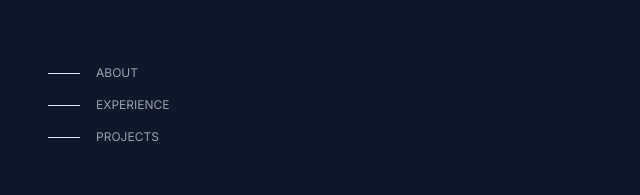
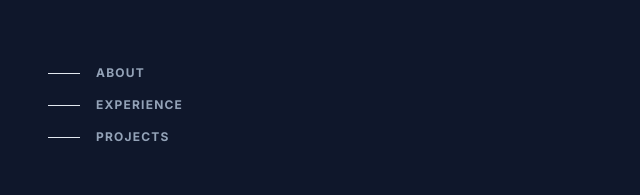
Before and after one commit to TranLamHuyB2017044/my-portfolio-nextjs, a Next.js app: page / in a window 1280 px wide. Shown: the part 247-442 px from the top of the page, without its empty margins (0-640 px from the left). Built offline with nearby package versions, Linux system fonts and the light colour scheme.

Commit message:
chore: fix text

```diff
--- a/app/components/Header.tsx
+++ b/app/components/Header.tsx
@@ -57,7 +57,7 @@ export default function Header() {
                                 <div className='h-[1px] mr-4  bg-base-1 group-hover:w-16 w-8 transition-all duration-200'
                                 ></div>
                                 <p
-                                    className={`text-xs duration-200 group-hover:text-base-1 text-base-2 `}
+                                    className={`text-xs duration-200 group-hover:text-base-1 text-base-2 font-bold tracking-[1.2px]`}
                                 >
                                     {item}
                                 </p>
```
